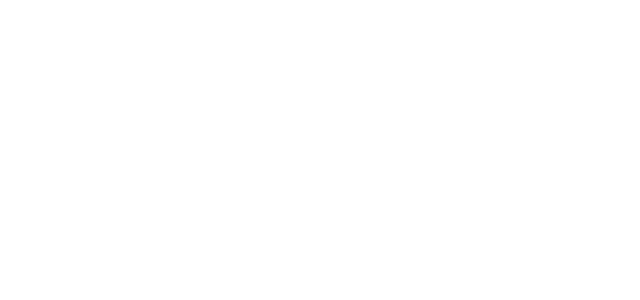
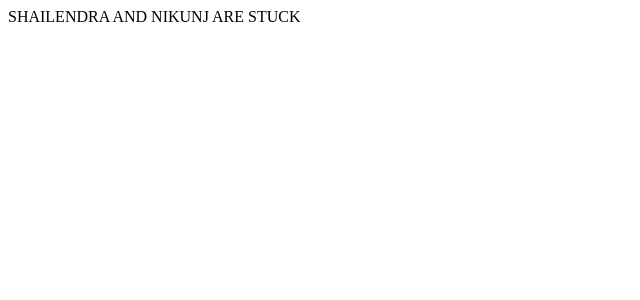
Before and after one commit to nik5693/service_workers, a Next.js app: page / in a window 1280 px wide. Shown: the top 300 px of the page, without its empty margins (0-640 px from the left). Built offline with nearby package versions, Linux system fonts and the light colour scheme.

Commit message:
experiment purposes only

```diff
--- a/pages/index.js
+++ b/pages/index.js
@@ -2,7 +2,9 @@
 
 export default function Home() {
   return (
-    <></>
+    <div>
+      SHAILENDRA AND NIKUNJ ARE STUCK
+    </div>
 
   )
 }
```
